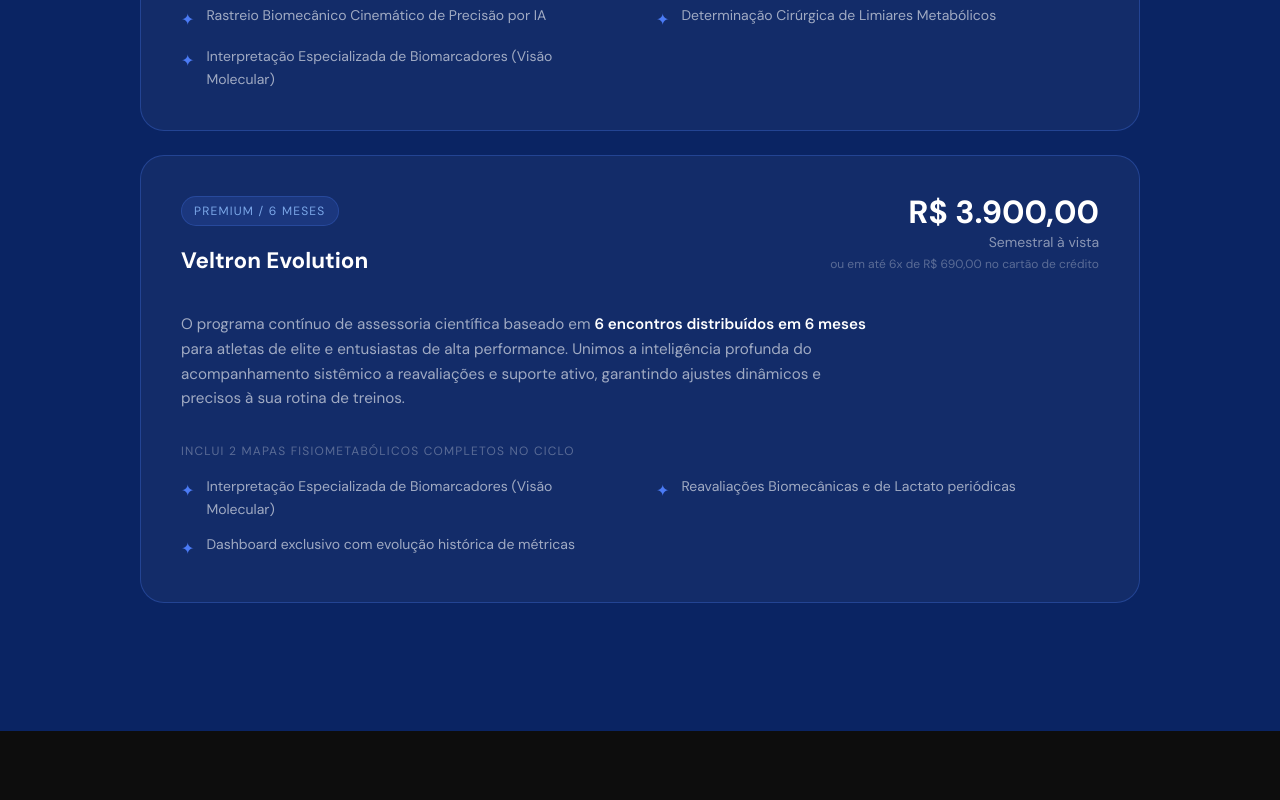
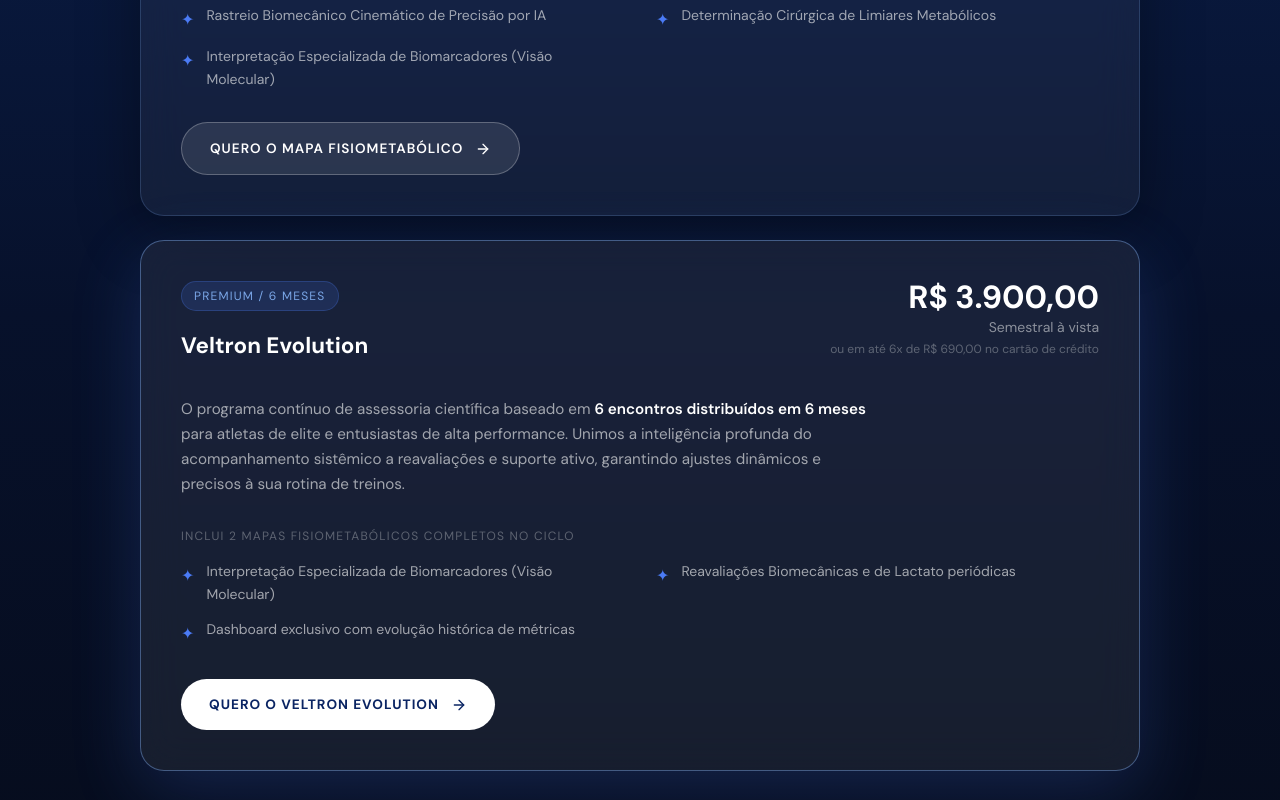
Before and after one commit to MateoBalikian/Kairos-Website, a React (Vite) app: page /ciclismo in a window 1280 px wide. Shown: the part 8560-9360 px from the top of the page. Built offline with nearby package versions, Linux system fonts and the light colour scheme; a web font is replaced by a local one.

Commit message:
feat: add Ciclismo, Corrida, and Natacao pages with project configuration files

```diff
--- a/src/pages/Ciclismo.jsx
+++ b/src/pages/Ciclismo.jsx
@@ -740,10 +740,15 @@
       </section>
 
       {/* ─── EVOLUÇÃO CIENTÍFICA AVANÇADA ─── */}
-      <section className="py-16 lg:py-24 xl:py-32 px-5 md:px-6" style={{ background: '#0A2463' }}>
-        <div className="max-w-[1000px] mx-auto">
+      <section className="relative py-16 lg:py-24 xl:py-32 px-5 md:px-6 overflow-hidden"
+        style={{ background: 'linear-gradient(180deg, #0b2356 0%, #07112b 60%, #060c1c 100%)' }}>
+        {/* Brilho decorativo no topo */}
+        <div className="absolute top-0 left-1/2 -translate-x-1/2 pointer-events-none"
+          style={{ width: 'min(680px, 90%)', height: '320px', background: 'radial-gradient(ellipse at center top, rgba(75,123,245,0.28), transparent 70%)' }} />
+
+        <div className="relative max-w-[1000px] mx-auto">
           <div className="mb-12">
-            <span className="font-sans text-xs text-white/40 uppercase tracking-widest">Para quem quer ir além</span>
+            <span className="font-sans text-xs text-[#7BA7E8] uppercase tracking-widest">Para quem quer ir além</span>
             <h2 className="font-sans mt-3 leading-tight" style={{ fontSize: 'clamp(1.6rem, 3.5vw, 2.8rem)', fontWeight: 800, color: 'white' }}>
               Evolução Científica{' '}
               <span style={{ color: '#7BA7E8' }}>Avançada.</span>
@@ -752,7 +757,7 @@
 
           {/* Mapa Fisiometabólico */}
           <div className="rounded-3xl p-6 lg:p-10 mb-6"
-            style={{ background: 'rgba(255,255,255,0.04)', border: '1px solid rgba(75,123,245,0.3)' }}>
+            style={{ background: 'rgba(255,255,255,0.05)', backdropFilter: 'blur(20px)', WebkitBackdropFilter: 'blur(20px)', border: '1px solid rgba(123,167,232,0.22)', boxShadow: '0 20px 60px rgba(0,0,0,0.35)' }}>
             <div className="flex flex-col lg:flex-row lg:items-start lg:justify-between gap-6 mb-8">
               <div>
                 <span className="font-sans text-xs uppercase tracking-widest px-3 py-1.5 rounded-full inline-block mb-4"
@@ -785,11 +790,17 @@
                 </div>
               ))}
             </div>
+            <a href="#agendar" onClick={(e) => { e.preventDefault(); smoothScrollTo('agendar') }}
+              className="inline-flex items-center justify-center gap-3 mt-8 hover:opacity-90 transition-opacity"
+              style={{ background: 'rgba(255,255,255,0.1)', border: '1px solid rgba(255,255,255,0.25)', borderRadius: 99, padding: '14px 28px', color: 'white', fontWeight: 600, fontSize: '0.85rem', letterSpacing: '1px', textDecoration: 'none' }}>
+              QUERO O MAPA FISIOMETABÓLICO
+              <ArrowRight size={16} />
+            </a>
           </div>
 
-          {/* Veltron Evolution */}
+          {/* Veltron Evolution — premium */}
           <div className="rounded-3xl p-6 lg:p-10"
-            style={{ background: 'rgba(255,255,255,0.04)', border: '1px solid rgba(75,123,245,0.3)' }}>
+            style={{ background: 'rgba(255,255,255,0.07)', backdropFilter: 'blur(20px)', WebkitBackdropFilter: 'blur(20px)', border: '1px solid rgba(123,167,232,0.45)', boxShadow: '0 20px 70px rgba(75,123,245,0.2)' }}>
             <div className="flex flex-col lg:flex-row lg:items-start lg:justify-between gap-6 mb-8">
               <div>
                 <div className="flex items-center gap-3 mb-4">
@@ -824,6 +835,12 @@
                 </div>
               ))}
             </div>
+            <a href="#agendar" onClick={(e) => { e.preventDefault(); smoothScrollTo('agendar') }}
+              className="inline-flex items-center justify-center gap-3 mt-8 hover:opacity-90 transition-opacity"
+              style={{ background: 'white', borderRadius: 99, padding: '14px 28px', color: '#0A2463', fontWeight: 700, fontSize: '0.85rem', letterSpacing: '1px', textDecoration: 'none' }}>
+              QUERO O VELTRON EVOLUTION
+              <ArrowRight size={16} color="#0A2463" />
+            </a>
           </div>
 
         </div>
--- a/src/pages/Corrida.jsx
+++ b/src/pages/Corrida.jsx
@@ -232,7 +232,7 @@
             A única plataforma que correlaciona Cinemetria em Tempo Real com Cinética do Lactato para identificar o colapso técnico sob fadiga.
           </p>
           <div className="hi flex flex-wrap gap-2 mt-5">
-            {['Pose Estimation', 'Limiar de Lactato', 'Metabolômica', 'Vision IA', 'Metatreadmill'].map(t => (
+            {['Pose Estimation', 'Limiar de Lactato', 'Metabolômica', 'Metatreadmill'].map(t => (
               <span key={t} className="font-mono text-[11px] text-white/50 border border-white/15 rounded-full px-3 py-1"
                 style={{ backdropFilter: 'blur(4px)', background: 'rgba(255,255,255,0.04)' }}>{t}</span>
             ))}
@@ -750,19 +750,20 @@
       </section>
 
       {/* ─── EVOLUÇÃO CIENTÍFICA AVANÇADA ─── */}
-      <section className="py-16 lg:py-24 xl:py-32 px-5 md:px-6" style={{ background: '#0A2463' }}>
+      <section className="py-16 lg:py-24 xl:py-32 px-5 md:px-6" style={{ background: '#0A0A0A' }}>
         <div className="max-w-[1000px] mx-auto">
           <div className="mb-12">
             <span className="font-sans text-xs text-white/40 uppercase tracking-widest">Para quem quer ir além</span>
             <h2 className="font-sans mt-3 leading-tight" style={{ fontSize: 'clamp(1.6rem, 3.5vw, 2.8rem)', fontWeight: 800, color: 'white' }}>
               Evolução Científica{' '}
-              <span style={{ color: '#7BA7E8' }}>Avançada.</span>
+              <span style={{ color: '#4B7BF5' }}>Avançada.</span>
             </h2>
           </div>
 
           {/* Mapa Fisiometabólico */}
-          <div className="rounded-3xl p-6 lg:p-10 mb-6"
-            style={{ background: 'rgba(255,255,255,0.04)', border: '1px solid rgba(75,123,245,0.3)' }}>
+          <div className="rounded-3xl p-6 lg:p-10 mb-6 relative overflow-hidden"
+            style={{ background: '#111111', border: '1px solid rgba(255,255,255,0.08)' }}>
+            <div className="absolute top-0 left-0 right-0 h-px" style={{ background: 'linear-gradient(90deg, transparent, rgba(75,123,245,0.5), transparent)' }} />
             <div className="flex flex-col lg:flex-row lg:items-start lg:justify-between gap-6 mb-8">
               <div>
                 <span className="font-sans text-xs uppercase tracking-widest px-3 py-1.5 rounded-full inline-block mb-4"
@@ -795,17 +796,24 @@
                 </div>
               ))}
             </div>
+            <a href="#agendar" onClick={(e) => { e.preventDefault(); smoothScrollTo('agendar') }}
+              className="inline-flex items-center justify-center gap-3 mt-8 hover:opacity-90 transition-opacity"
+              style={{ background: '#4B7BF5', borderRadius: 99, padding: '14px 28px', color: 'white', fontWeight: 700, fontSize: '0.85rem', letterSpacing: '1px', textDecoration: 'none' }}>
+              QUERO O MAPA FISIOMETABÓLICO
+              <ArrowRight size={16} />
+            </a>
           </div>
 
-          {/* Veltron Evolution */}
-          <div className="rounded-3xl p-6 lg:p-10"
-            style={{ background: 'rgba(255,255,255,0.04)', border: '1px solid rgba(75,123,245,0.3)' }}>
+          {/* Veltron Evolution — premium */}
+          <div className="rounded-3xl p-6 lg:p-10 relative overflow-hidden"
+            style={{ background: '#111111', border: '1px solid rgba(75,123,245,0.4)', boxShadow: '0 0 50px rgba(75,123,245,0.1)' }}>
+            <div className="absolute top-0 left-0 right-0" style={{ height: '3px', background: 'linear-gradient(90deg, transparent, #4B7BF5, transparent)' }} />
             <div className="flex flex-col lg:flex-row lg:items-start lg:justify-between gap-6 mb-8">
               <div>
                 <div className="flex items-center gap-3 mb-4">
-                  <span className="font-sans text-xs uppercase tracking-widest px-3 py-1.5 rounded-full"
-                    style={{ background: 'rgba(75,123,245,0.15)', color: '#7BA7E8', border: '1px solid rgba(75,123,245,0.25)' }}>
-                    Premium / 6 Meses
+                  <span className="font-sans text-xs font-bold uppercase tracking-widest px-3 py-1.5 rounded-full"
+                    style={{ background: '#4B7BF5', color: 'white' }}>
+                    Premium · 6 Meses
                   </span>
                 </div>
                 <h3 className="font-sans font-bold text-white" style={{ fontSize: '1.4rem' }}>
@@ -834,6 +842,12 @@
                 </div>
               ))}
             </div>
+            <a href="#agendar" onClick={(e) => { e.preventDefault(); smoothScrollTo('agendar') }}
+              className="inline-flex items-center justify-center gap-3 mt-8 hover:opacity-90 transition-opacity"
+              style={{ background: 'white', borderRadius: 99, padding: '14px 28px', color: '#0A2463', fontWeight: 700, fontSize: '0.85rem', letterSpacing: '1px', textDecoration: 'none' }}>
+              QUERO O VELTRON EVOLUTION
+              <ArrowRight size={16} color="#0A2463" />
+            </a>
           </div>
 
         </div>
--- a/src/pages/Natacao.jsx
+++ b/src/pages/Natacao.jsx
@@ -678,10 +678,15 @@
       </section>
 
       {/* ─── EVOLUÇÃO CIENTÍFICA AVANÇADA ─── */}
-      <section className="py-16 lg:py-24 xl:py-32 px-5 md:px-6" style={{ background: '#0A2463' }}>
-        <div className="max-w-[1000px] mx-auto">
+      <section className="relative py-16 lg:py-24 xl:py-32 px-5 md:px-6 overflow-hidden"
+        style={{ background: 'linear-gradient(180deg, #0b2356 0%, #07112b 60%, #060c1c 100%)' }}>
+        {/* Brilho decorativo no topo */}
+        <div className="absolute top-0 left-1/2 -translate-x-1/2 pointer-events-none"
+          style={{ width: 'min(680px, 90%)', height: '320px', background: 'radial-gradient(ellipse at center top, rgba(75,123,245,0.28), transparent 70%)' }} />
+
+        <div className="relative max-w-[1000px] mx-auto">
           <div className="mb-12">
-            <span className="font-sans text-xs text-white/40 uppercase tracking-widest">Para quem quer ir além</span>
+            <span className="font-sans text-xs text-[#7BA7E8] uppercase tracking-widest">Para quem quer ir além</span>
             <h2 className="font-sans mt-3 leading-tight" style={{ fontSize: 'clamp(1.6rem, 3.5vw, 2.8rem)', fontWeight: 800, color: 'white' }}>
               Evolução Científica{' '}
               <span style={{ color: '#7BA7E8' }}>Avançada.</span>
@@ -690,7 +695,7 @@
 
           {/* Mapa Fisiometabólico */}
           <div className="rounded-3xl p-6 lg:p-10 mb-6"
-            style={{ background: 'rgba(255,255,255,0.04)', border: '1px solid rgba(75,123,245,0.3)' }}>
+            style={{ background: 'rgba(255,255,255,0.05)', backdropFilter: 'blur(20px)', WebkitBackdropFilter: 'blur(20px)', border: '1px solid rgba(123,167,232,0.22)', boxShadow: '0 20px 60px rgba(0,0,0,0.35)' }}>
             <div className="flex flex-col lg:flex-row lg:items-start lg:justify-between gap-6 mb-8">
               <div>
                 <span className="font-sans text-xs uppercase tracking-widest px-3 py-1.5 rounded-full inline-block mb-4"
@@ -723,11 +728,17 @@
                 </div>
               ))}
             </div>
+            <a href="#agendar" onClick={(e) => { e.preventDefault(); smoothScrollTo('agendar') }}
+              className="inline-flex items-center justify-center gap-3 mt-8 hover:opacity-90 transition-opacity"
+              style={{ background: 'rgba(255,255,255,0.1)', border: '1px solid rgba(255,255,255,0.25)', borderRadius: 99, padding: '14px 28px', color: 'white', fontWeight: 600, fontSize: '0.85rem', letterSpacing: '1px', textDecoration: 'none' }}>
+              QUERO O MAPA FISIOMETABÓLICO
+              <ArrowRight size={16} />
+            </a>
           </div>
 
-          {/* Veltron Evolution */}
+          {/* Veltron Evolution — premium */}
           <div className="rounded-3xl p-6 lg:p-10"
-            style={{ background: 'rgba(255,255,255,0.04)', border: '1px solid rgba(75,123,245,0.3)' }}>
+            style={{ background: 'rgba(255,255,255,0.07)', backdropFilter: 'blur(20px)', WebkitBackdropFilter: 'blur(20px)', border: '1px solid rgba(123,167,232,0.45)', boxShadow: '0 20px 70px rgba(75,123,245,0.2)' }}>
             <div className="flex flex-col lg:flex-row lg:items-start lg:justify-between gap-6 mb-8">
               <div>
                 <div className="flex items-center gap-3 mb-4">
@@ -762,6 +773,12 @@
                 </div>
               ))}
             </div>
+            <a href="#agendar" onClick={(e) => { e.preventDefault(); smoothScrollTo('agendar') }}
+              className="inline-flex items-center justify-center gap-3 mt-8 hover:opacity-90 transition-opacity"
+              style={{ background: 'white', borderRadius: 99, padding: '14px 28px', color: '#0A2463', fontWeight: 700, fontSize: '0.85rem', letterSpacing: '1px', textDecoration: 'none' }}>
+              QUERO O VELTRON EVOLUTION
+              <ArrowRight size={16} color="#0A2463" />
+            </a>
           </div>
 
         </div>
```
Also changed, not shown: .claude/launch.json (added), .claude/settings.local.json.
